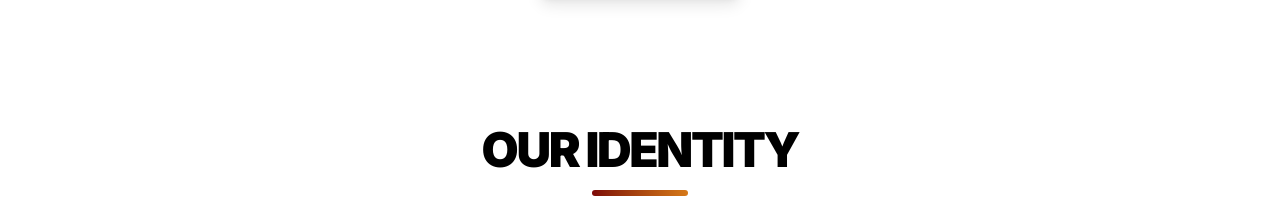
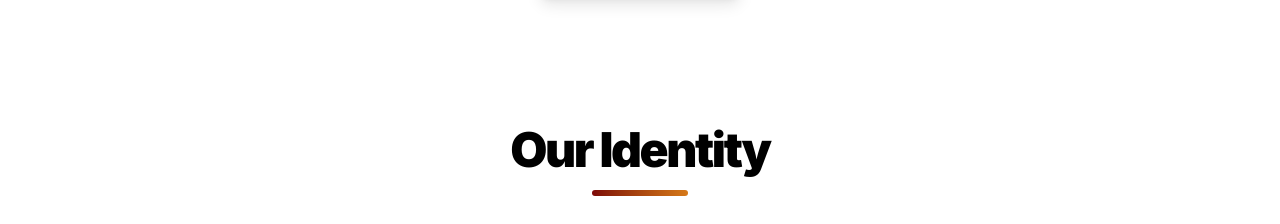
Before and after one commit to code-iddih/evss, a Next.js app in the folder frontend/: page / in a window 1280 px wide. Shown: the part 1471-1695 px from the top of the page. Built offline with nearby package versions, Linux system fonts and the light colour scheme.

Commit message:
Add the delay effect

```diff
--- a/frontend/app/page.tsx
+++ b/frontend/app/page.tsx
@@ -152,7 +152,7 @@
         {/* Uniform Header Structure */}
         <div className="mb-12 flex flex-col items-center">
           {/* Black Inter Title */}
-          <h2 className="text-4xl md:text-5xl font-black text-black tracking-tighter mb-4 uppercase">
+          <h2 className="text-4xl md:text-5xl font-black text-black tracking-tighter mb-4">
             Our Identity
           </h2>
 
```
